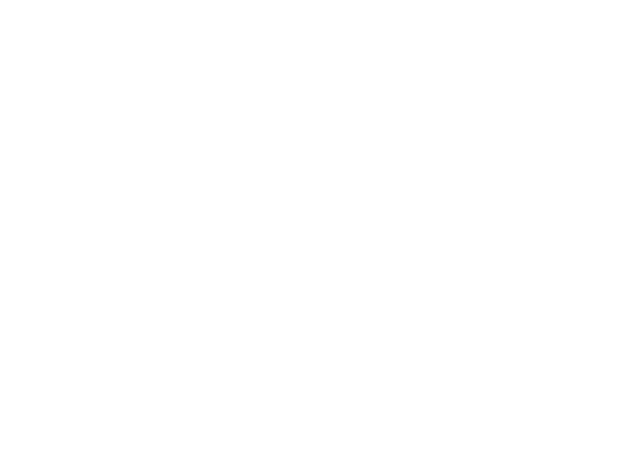
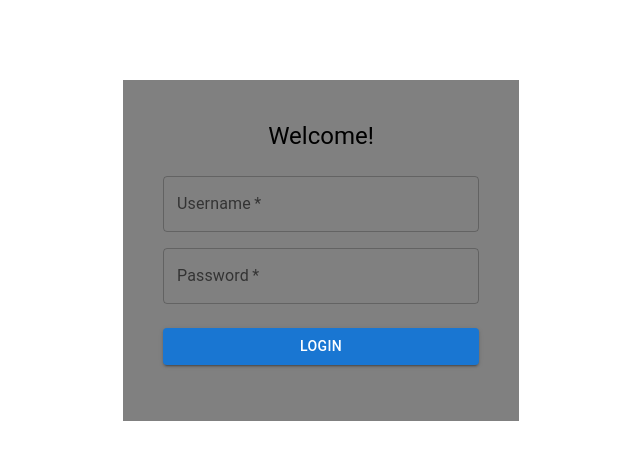
Before and after one commit to eugeneyjy/simple-chat-room, a React (Create React App) app in the folder frontend/: page /login in a window 1280 px wide. Before the commit this address had no page. Shown: the top 460 px of the page, without its empty margins (319-959 px from the left). Built offline with nearby package versions, Linux system fonts and the light colour scheme.

Commit message:
Rough login page

```diff
--- a/frontend/src/App.js
+++ b/frontend/src/App.js
@@ -1,5 +1,6 @@
 import { Route, Routes } from 'react-router-dom';
 
+import Login from './pages/Login';
 import Signup from './pages/Signup';
 
 function App() {
@@ -10,6 +11,10 @@ function App() {
           path="/signup"
           element={<Signup/>}
         />
+        <Route
+          path="/login"
+          element={<Login/>}
+        />
       </Routes>
     </div>
   );
--- /dev/null
+++ b/frontend/src/components/LoginForm.js
@@ -0,0 +1,84 @@
+import { Box, Button, Grid, TextField, Typography } from "@mui/material";
+import { useState } from "react";
+
+function LoginForm() {
+    const [ username, setUsername ] = useState("");
+    const [ password, setPassword ] = useState("");
+
+    async function loginUser(credentials) {
+        const res = await fetch(
+            "http://localhost:8000/users/login",
+            {
+                method: 'POST',
+                body: JSON.stringify(credentials),
+                headers: { 'Content-type': 'application/json' },
+                credentials: "include"
+            }
+        );
+        const responseBody = await res.json();
+        console.log("== responseBody", responseBody);
+    }
+
+    function handleSubmit(e) {
+        e.preventDefault();
+        const credentials = {
+            username: username,
+            password: password
+        }
+        loginUser(credentials);
+    }
+
+    return(
+        <Box
+            sx={{
+                mt: 10,
+                p: 5,
+                display: 'flex',
+                flexDirection: 'column',
+                alignItems: 'center',
+                backgroundColor: 'grey'
+            }}
+        >
+            <Typography component="h1" variant="h5">
+                Welcome!
+            </Typography>
+            <Box
+                component='form'
+                onSubmit={handleSubmit}
+                sx={{mt: 3}}
+            >
+                <Grid container spacing={2}>
+                    <Grid item xs={12}>
+                        <TextField
+                            id="username"
+                            label="Username"
+                            name="username"
+                            required
+                            fullWidth
+                            onChange={(e) => setUsername(e.target.value)} />
+                    </Grid>
+                    <Grid item xs={12}>
+                        <TextField
+                            id="password"
+                            label="Password"
+                            name="password"
+                            type="password"
+                            required
+                            fullWidth
+                            onChange={(e) => setPassword(e.target.value)} />
+                    </Grid>
+                </Grid>
+                <Button
+                    type="submit"
+                    variant="contained"
+                    fullWidth
+                    sx={{ mt: 3, mb: 2 }}
+                >
+                    Login
+                </Button>
+            </Box>
+        </Box>
+    );
+}
+
+export default LoginForm;
--- /dev/null
+++ b/frontend/src/pages/Login.js
@@ -0,0 +1,12 @@
+import { Container } from "@mui/material";
+import LoginForm from "../components/LoginForm";
+
+function Login() {
+    return(
+        <Container component='main' maxWidth='xs'>
+            <LoginForm/>
+        </Container>
+    );
+}
+
+export default Login;
```
